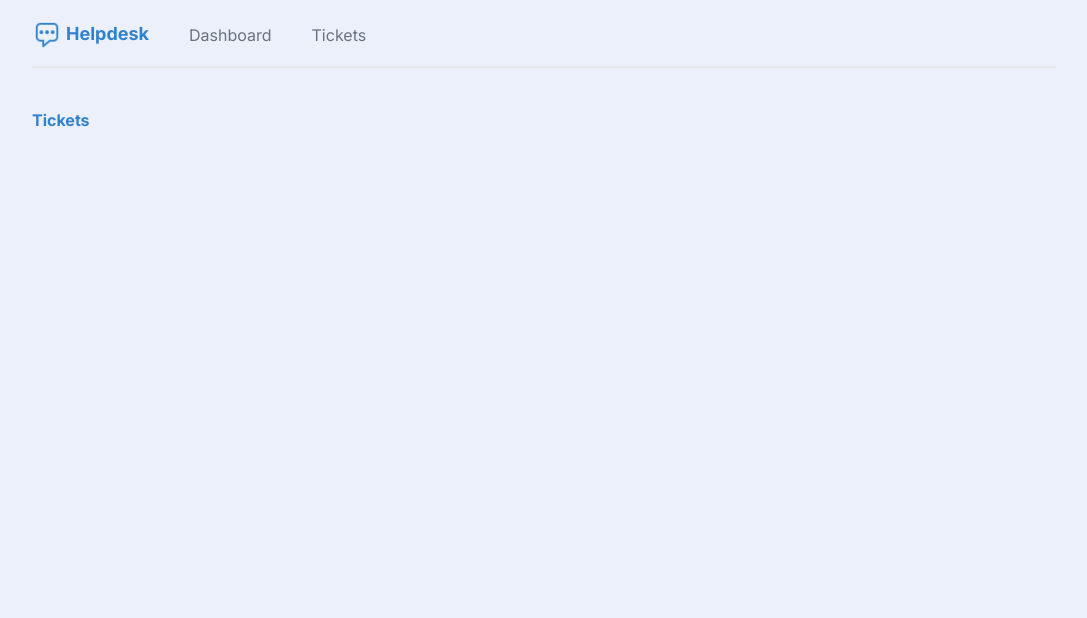
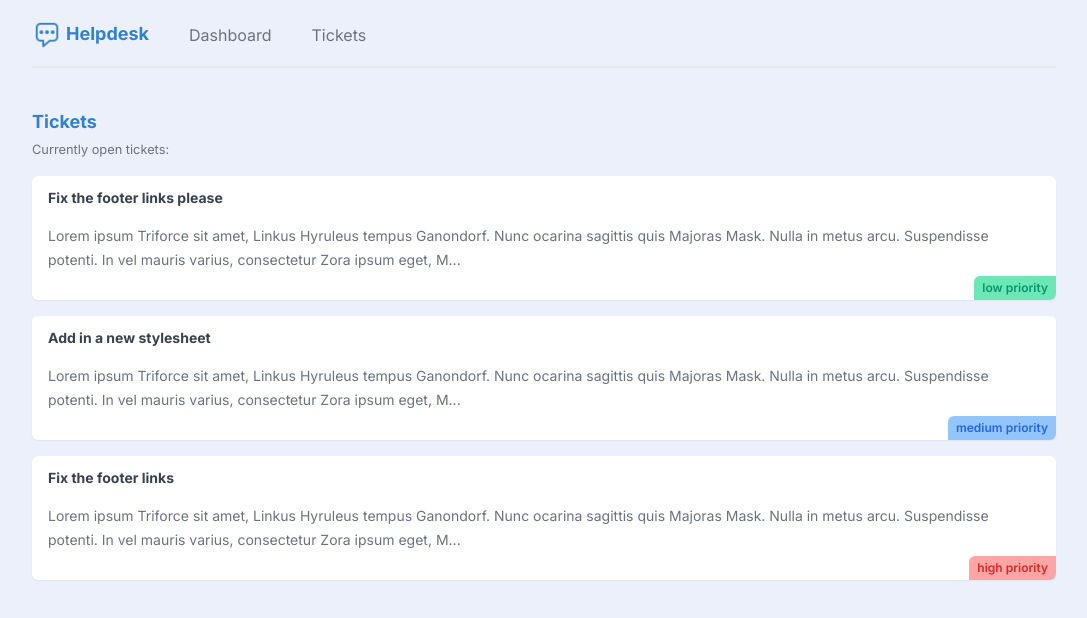
Before and after one commit to spencerwc/helpdesk, a Next.js app: page /tickets in a window 1280 px wide. Shown: the top 618 px of the page, without its empty margins (96-1183 px from the left). Built offline with nearby package versions, Linux system fonts and the light colour scheme; data requests are answered from the project's data file.

Commit message:
Scaffold TicketsList and simulate fetching tickets with json server

```diff
--- /dev/null
+++ b/_data/db.json
@@ -0,0 +1,25 @@
+{
+    "tickets": [
+        {
+            "id": "1",
+            "title": "Fix the footer links please",
+            "body": "Lorem ipsum Triforce sit amet, Linkus Hyruleus tempus Ganondorf. Nunc ocarina sagittis quis Majoras Mask. Nulla in metus arcu. Suspendisse potenti. In vel mauris varius, consectetur Zora ipsum eget, Master Sword porttitor urna. Fusce elementum urna elit, eget eleifend velit consectetur eget. Integer vel lobortis ipsum, vitae auctor Ocarina of Time. Donec sed urna dapibus, interdum magna a, eleifend magna. Curabitur tincidunt enim a neque volutpat. Phasellus auctor magna vel nunc pretium, ut volutpat justo tristique. Pellentesque cursus convallis mauris, in tempus enim tincidunt vitae.",
+            "priority": "low",
+            "user_email": "mario@netninja.dev"
+        },
+        {
+            "id": "2",
+            "title": "Add in a new stylesheet",
+            "body": "Lorem ipsum Triforce sit amet, Linkus Hyruleus tempus Ganondorf. Nunc ocarina sagittis quis Majoras Mask. Nulla in metus arcu. Suspendisse potenti. In vel mauris varius, consectetur Zora ipsum eget, Master Sword porttitor urna. Fusce elementum urna elit, eget eleifend velit consectetur eget. Integer vel lobortis ipsum, vitae auctor Ocarina of Time. Donec sed urna dapibus, interdum magna a, eleifend magna. Curabitur tincidunt enim a neque volutpat. Phasellus auctor magna vel nunc pretium, ut volutpat justo tristique. Pellentesque cursus convallis mauris, in tempus enim tincidunt vitae.",
+            "priority": "medium",
+            "user_email": "mario@netninja.dev"
+        },
+        {
+            "id": "3",
+            "title": "Fix the footer links",
+            "body": "Lorem ipsum Triforce sit amet, Linkus Hyruleus tempus Ganondorf. Nunc ocarina sagittis quis Majoras Mask. Nulla in metus arcu. Suspendisse potenti. In vel mauris varius, consectetur Zora ipsum eget, Master Sword porttitor urna. Fusce elementum urna elit, eget eleifend velit consectetur eget. Integer vel lobortis ipsum, vitae auctor Ocarina of Time. Donec sed urna dapibus, interdum magna a, eleifend magna. Curabitur tincidunt enim a neque volutpat. Phasellus auctor magna vel nunc pretium, ut volutpat justo tristique. Pellentesque cursus convallis mauris, in tempus enim tincidunt vitae.",
+            "priority": "high",
+            "user_email": "peach@netninja.dev"
+        }
+    ]
+}
--- /dev/null
+++ b/app/tickets/TicketsList.tsx
@@ -0,0 +1,29 @@
+async function getTickets() {
+    const res = await fetch('http://localhost:4000/tickets', {
+        next: {
+            revalidate: 0,
+        },
+    });
+    return res.json();
+}
+
+export default async function TicketsList() {
+    const tickets = await getTickets();
+
+    return (
+        <>
+            {tickets.map((ticket: any) => (
+                <div key={ticket.id} className="card my-5">
+                    <h3>{ticket.title}</h3>
+                    <p>{ticket.body.slice(0, 200)}...</p>
+                    <div className={`pill ${ticket.priority}`}>
+                        {ticket.priority} priority
+                    </div>
+                </div>
+            ))}
+            {tickets.length === 0 && (
+                <p className="text-center">There are no open tickets.</p>
+            )}
+        </>
+    );
+}
--- a/app/tickets/page.tsx
+++ b/app/tickets/page.tsx
@@ -1,7 +1,15 @@
+import TicketsList from './TicketsList';
+
 export default function Tickets() {
     return (
         <main>
-            <h2>Tickets</h2>
+            <div>
+                <h2>Tickets</h2>
+                <p>
+                    <small>Currently open tickets:</small>
+                </p>
+            </div>
+            <TicketsList />
         </main>
     );
 }
```
